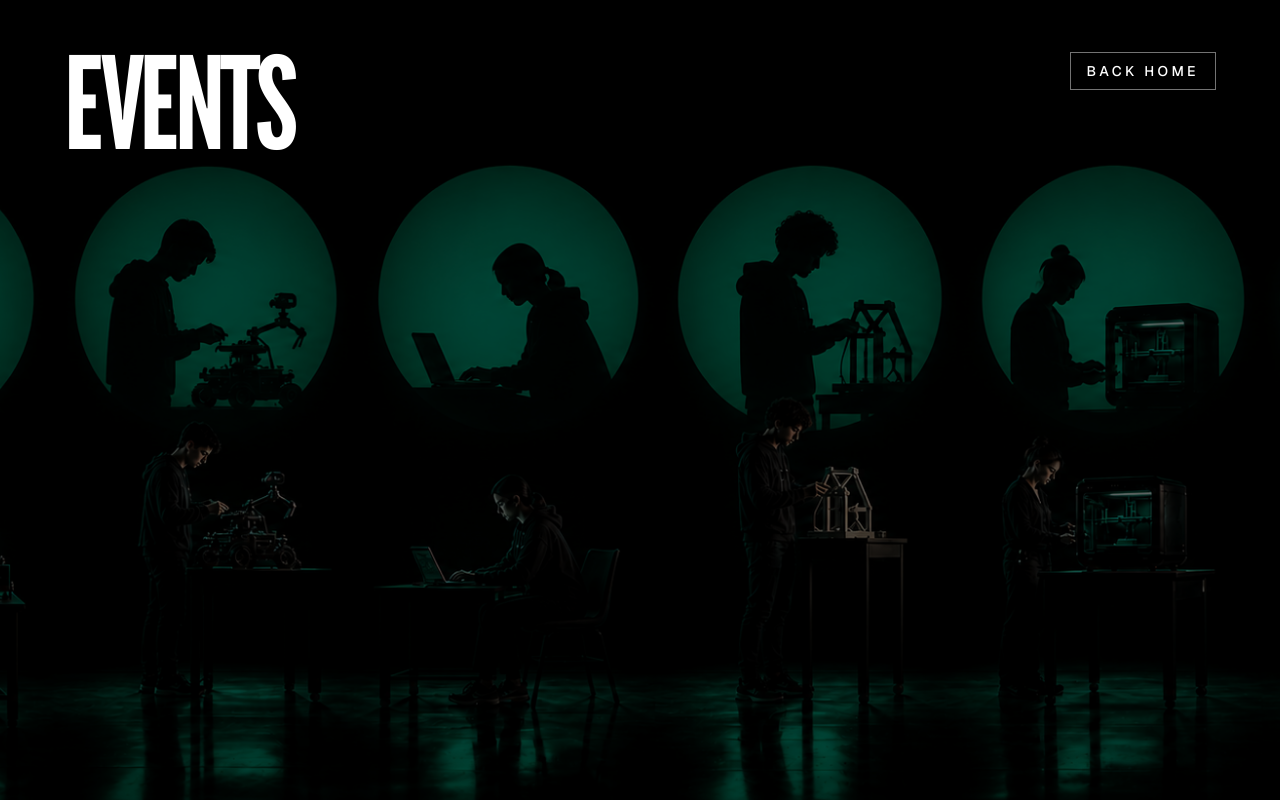
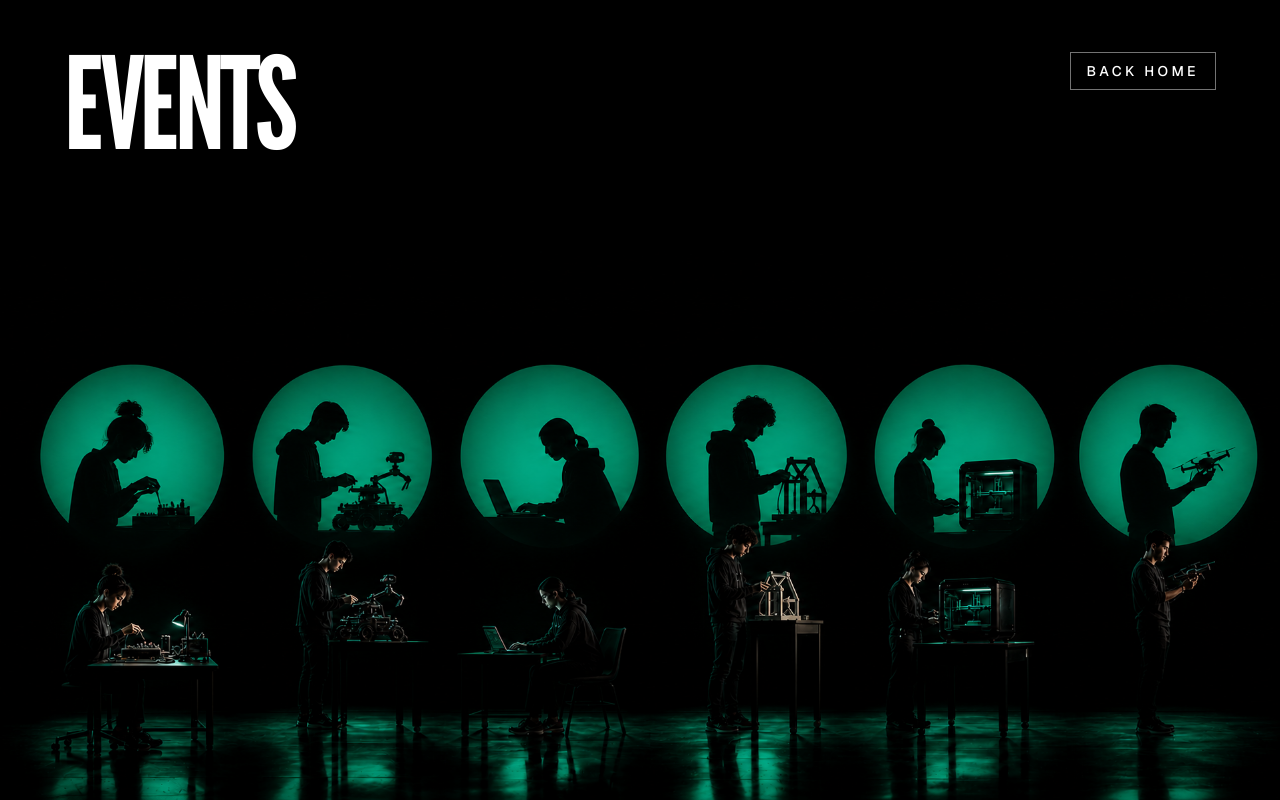
Before and after one commit to saiisback/iic-website, a Next.js app: page /events in a window 1280 px wide. Built offline with nearby package versions, Linux system fonts and the light colour scheme.

Commit message:
fix: preserve events panorama on larger screens

```diff
--- a/app/events/page.tsx
+++ b/app/events/page.tsx
@@ -21,7 +21,7 @@ export default function EventsPage() {
           fill
           preload
           sizes="100vw"
-          className="object-cover object-[44%_center] md:object-center"
+          className="object-cover object-[44%_center] md:object-contain md:object-bottom"
         />
       }
     />
--- a/components/events/EventsHero.ts
+++ b/components/events/EventsHero.ts
@@ -10,7 +10,7 @@ export function EventsHero({ heroImage }: { heroImage: ReactNode }) {
     createElement("div", { className: "absolute inset-0" }, heroImage),
     createElement("div", {
       "aria-hidden": "true",
-      className: "absolute inset-0 bg-black/60",
+      className: "pointer-events-none absolute inset-x-0 top-0 h-56 bg-gradient-to-b from-black/80 via-black/45 to-transparent md:h-72",
     }),
     createElement(
       "div",
@@ -18,7 +18,7 @@ export function EventsHero({ heroImage }: { heroImage: ReactNode }) {
       createElement(
         "h1",
         {
-          className: "text-7xl leading-[0.85] tracking-tighter md:text-9xl",
+          className: "text-7xl leading-[0.85] tracking-tighter md:text-8xl lg:text-9xl",
           style: { fontFamily: "var(--font-league-gothic)" },
         },
         "EVENTS",
```
Also changed, not shown: 2 other files (tests, documents, lock files or other folders).
